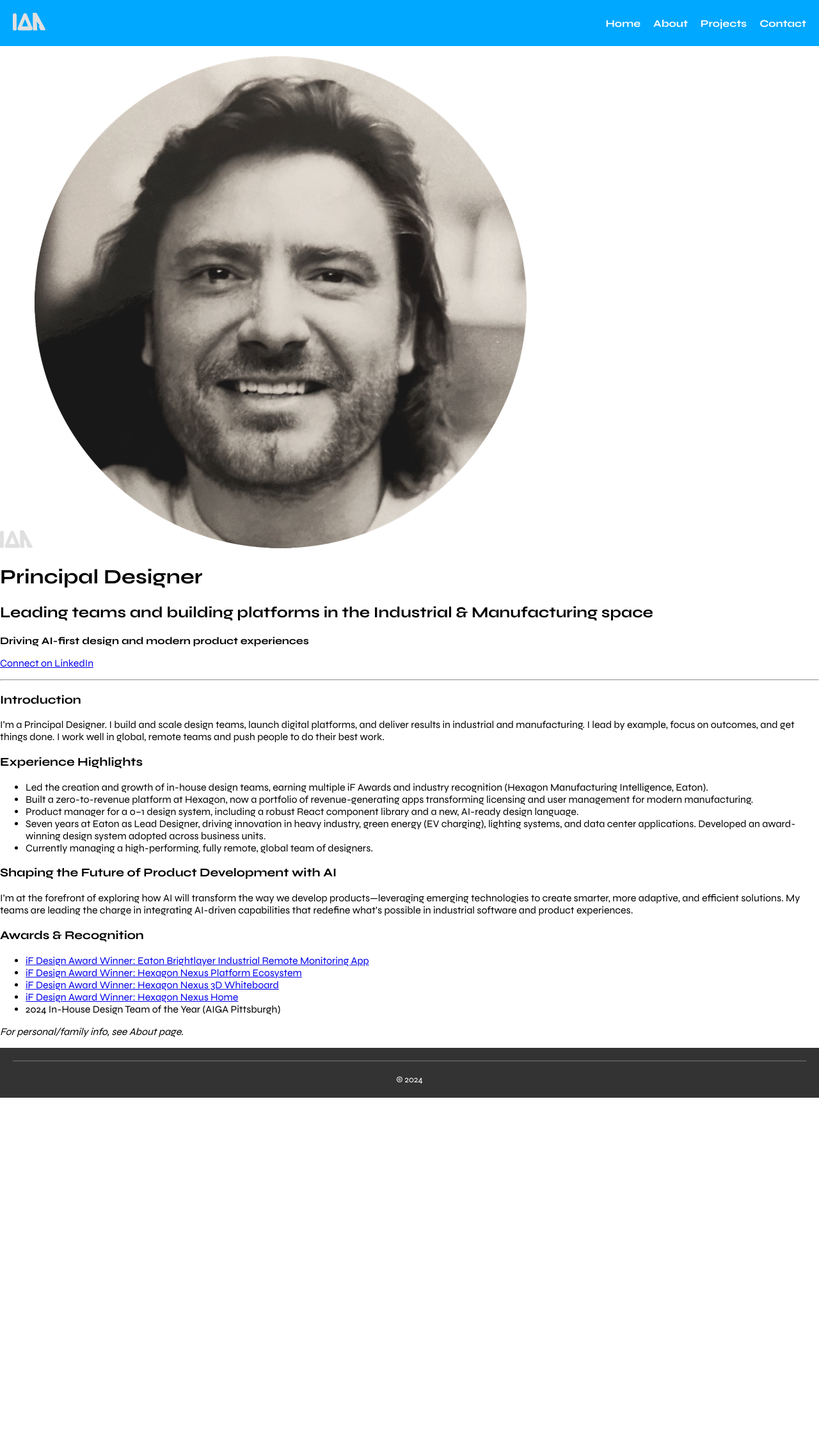
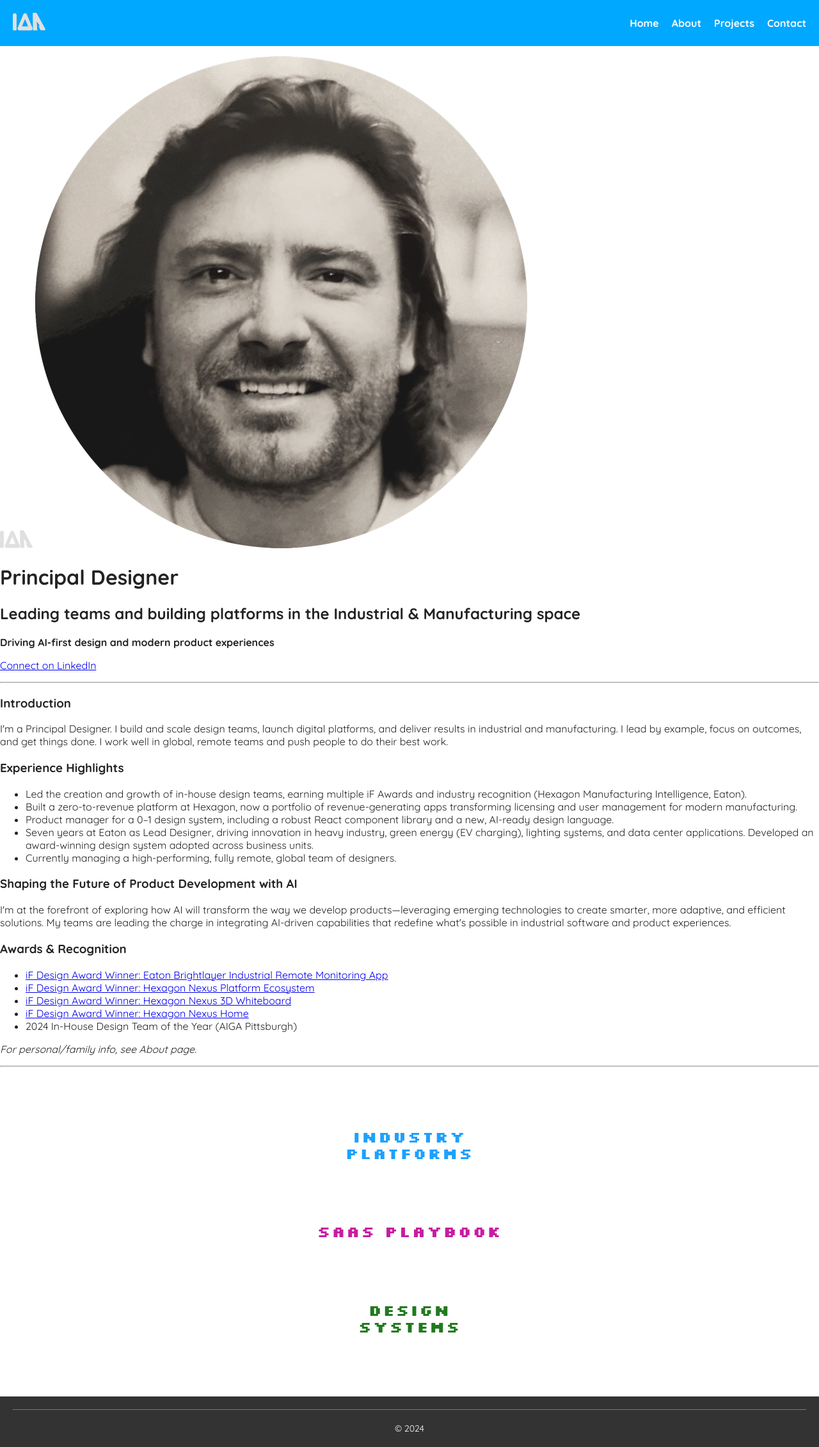
Before and after one commit to iantodhunter/iantodhunter.github.io, a Jekyll site: the page built from index.md, in a window 1280 px wide. Shown: the whole page at 64% size. Built offline with Jekyll 4.4.1, drawn with Linux system fonts in a browser that asks for light colours; before the commit the page ends 1716 px from its top, so only the background shows below that.

Commit message:
Updated index.md to include HTML paragraph tags for better formatting, added new sections  and modified work.html to import new fonts. Enhanced styles.css with font imports and utility classes for display text and section colors.

```diff
--- a/_layouts/work.html
+++ b/_layouts/work.html
@@ -5,7 +5,9 @@
   <meta name="viewport" content="width=device-width, initial-scale=1.0">
   <title> ░▒▓ {{ page.title }}</title>
   <link rel="stylesheet" href="{{ '/assets/styles.css' | relative_url }}">
-  <link href="https://fonts.googleapis.com/css2?family=Syne:wght@400;700&display=swap" rel="stylesheet">
+  <!-- Import Quicksand and Silkscreen fonts for body and display text -->
+  <link href="https://fonts.googleapis.com/css2?family=Quicksand:wght@400;700&family=Silkscreen:wght@700&display=swap" rel="stylesheet">
+  <!-- Example usage: <h1 class="display-text display-blue">INDUSTRY PLATFORMS</h1> -->
 </head>
 <body>
   {% include header.html %}
--- a/assets/styles.css
+++ b/assets/styles.css
@@ -1,6 +1,38 @@
+/* Import fonts */
+@import url('https://fonts.googleapis.com/css2?family=Quicksand:wght@400;700&display=swap');
+@import url('https://fonts.googleapis.com/css2?family=Silkscreen:wght@700&display=swap');
+
+body, p, li, .body-text {
+  font-family: 'Quicksand', Arial, sans-serif;
+  color: #232323;
+}
+
+/* Display text utility for giant headings */
+.display-text {
+  font-family: 'Silkscreen', monospace;
+  font-weight: 700;
+  letter-spacing: 0.08em;
+  line-height: 1.1;
+}
+
+/* Section heading color classes */
+.display-blue {
+  color: #1da1ff;
+}
+.display-magenta {
+  color: #c81da1;
+}
+.display-green {
+  color: #217a1d;
+}
+
+/* Example: apply to h1, h2, h3 in hero/sections */
+.hero h1, .section-1 h1 { @apply .display-text .display-blue; }
+.section-2 h1 { @apply .display-text .display-magenta; }
+.section-3 h1 { @apply .display-text .display-green; }
+
 /* Global Styles */
 body {
-  font-family: 'Syne', sans-serif;
   margin: 0;
   padding: 0;
 }
--- a/index.md
+++ b/index.md
@@ -20,7 +20,7 @@ layout: work
 
 ### Introduction
 
-I'm a Principal Designer. I build and scale design teams, launch digital platforms, and deliver results in industrial and manufacturing. I lead by example, focus on outcomes, and get things done. I work well in global, remote teams and push people to do their best work.
+<p class="body-text">I'm a Principal Designer. I build and scale design teams, launch digital platforms, and deliver results in industrial and manufacturing. I lead by example, focus on outcomes, and get things done. I work well in global, remote teams and push people to do their best work.</p>
 
 ### Experience Highlights
 - Led the creation and growth of in-house design teams, earning multiple iF Awards and industry recognition (Hexagon Manufacturing Intelligence, Eaton).
@@ -30,7 +30,7 @@ I'm a Principal Designer. I build and scale design teams, launch digital platfor
 - Currently managing a high-performing, fully remote, global team of designers.
 
 ### Shaping the Future of Product Development with AI
-I'm at the forefront of exploring how AI will transform the way we develop products—leveraging emerging technologies to create smarter, more adaptive, and efficient solutions. My teams are leading the charge in integrating AI-driven capabilities that redefine what's possible in industrial software and product experiences.
+<p class="body-text">I'm at the forefront of exploring how AI will transform the way we develop products—leveraging emerging technologies to create smarter, more adaptive, and efficient solutions. My teams are leading the charge in integrating AI-driven capabilities that redefine what's possible in industrial software and product experiences.</p>
 
 ### Awards & Recognition
 - [iF Design Award Winner: Eaton Brightlayer Industrial Remote Monitoring App](https://ifdesign.com/en/winner-ranking/project/eaton-brightlayer-industrial-remote-monitoring-app/316753)
@@ -41,6 +41,20 @@ I'm at the forefront of exploring how AI will transform the way we develop produ
 
 *For personal/family info, see About page.*
 
+---
+
+<section style="margin: 6rem 0; text-align: center;">
+  <h1 class="display-text display-blue">INDUSTRY<br>PLATFORMS</h1>
+</section>
+
+<section style="margin: 6rem 0; text-align: center;">
+  <h1 class="display-text display-magenta">SAAS PLAYBOOK</h1>
+</section>
+
+<section style="margin: 6rem 0; text-align: center;">
+  <h1 class="display-text display-green">DESIGN<br>SYSTEMS</h1>
+</section>
+
 <main>
   {{ content }}
 </main>
```
